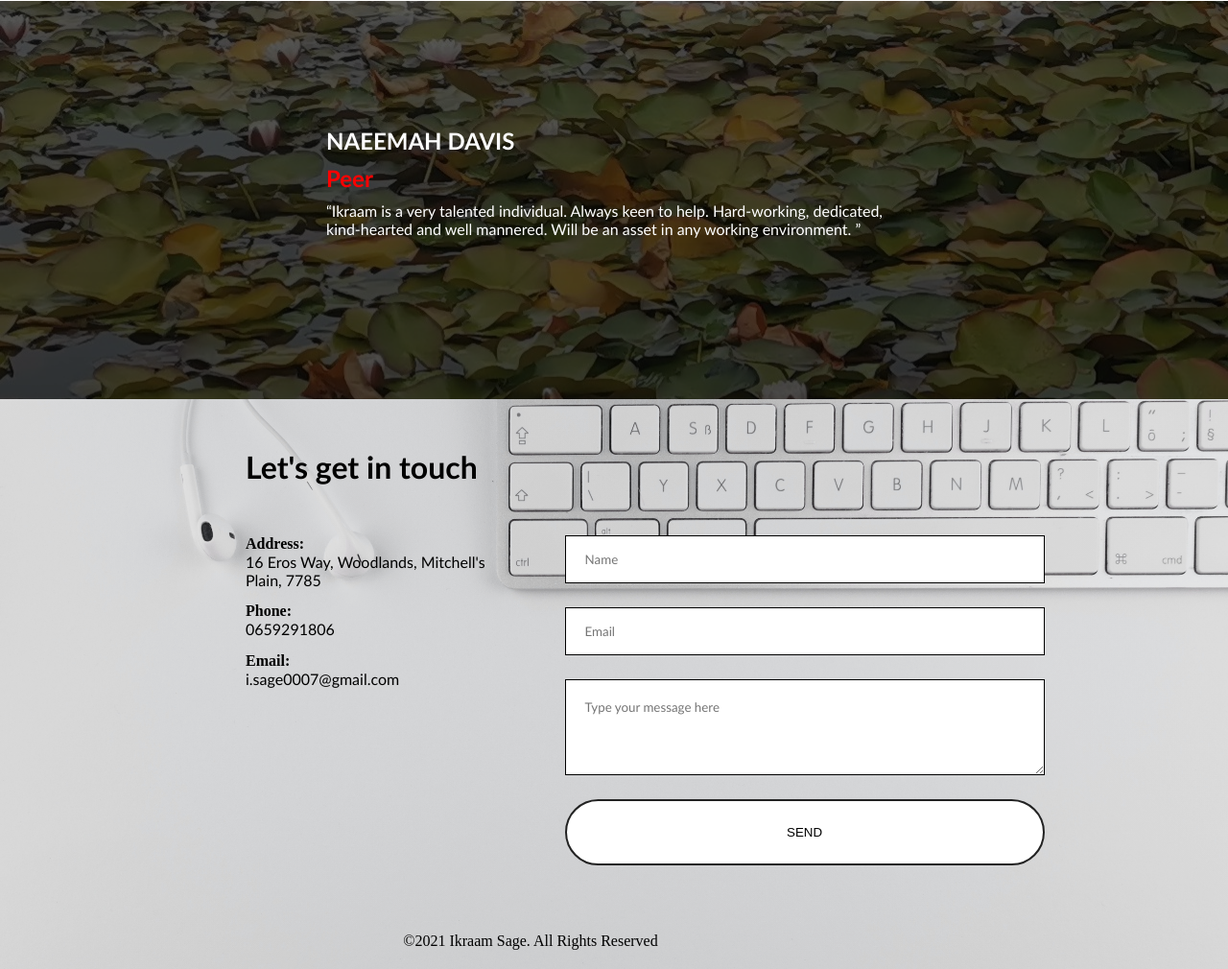
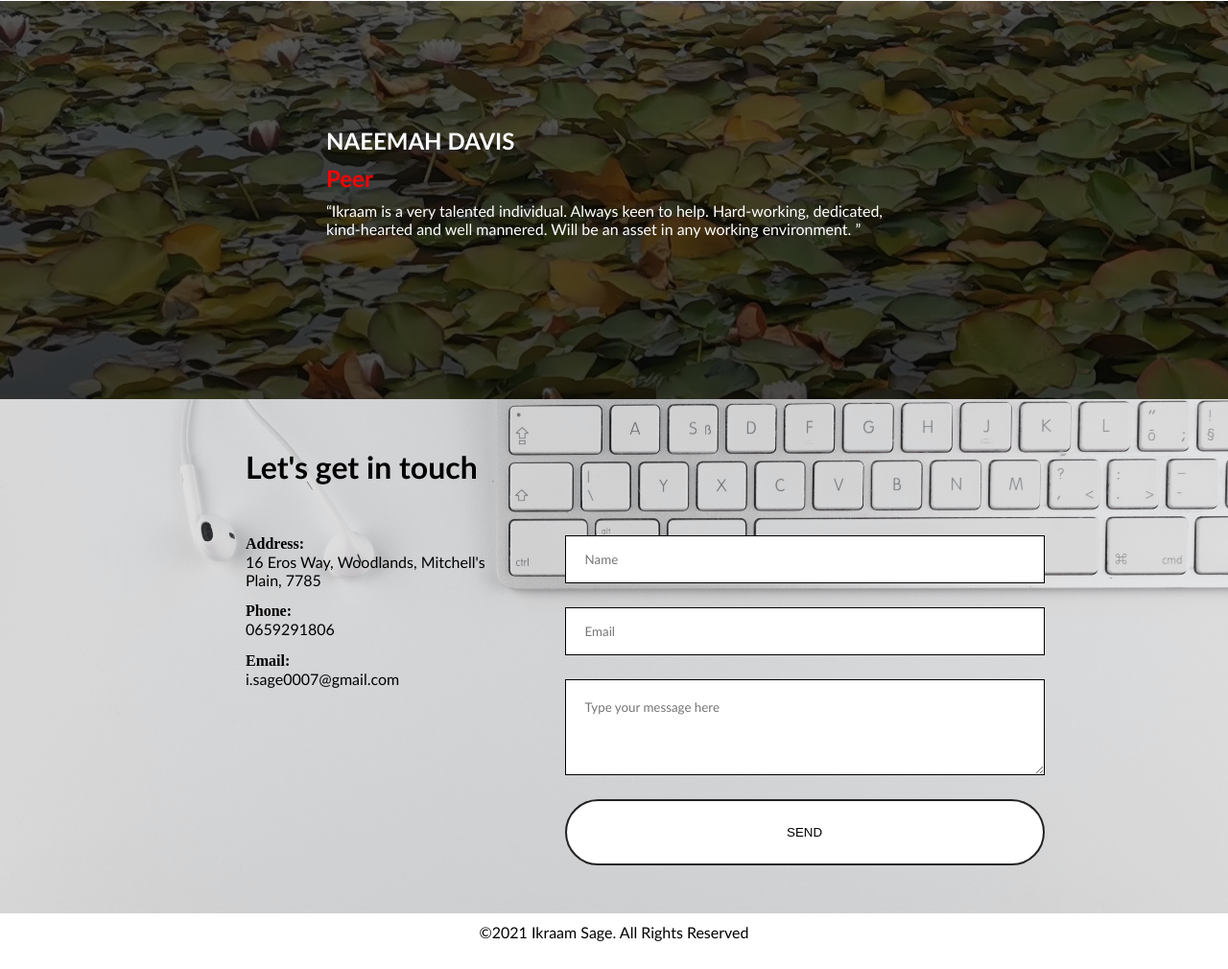
Before and after one commit to IkraamSage/My_Portfolio, a plain HTML site: page index.html in a window 1280 px wide. Shown: the part 3820-4830 px from the top of the page at 96% size. Drawn offline with nearby package versions, Linux system fonts and the light colour scheme.

Commit message:
Add files via upload

```diff
--- a/index.html
+++ b/index.html
@@ -376,8 +376,8 @@
           <button class="btn" type="submit">Send</button>
         </form>
       </div>
-      <div class="footer">©2021 Ikraam Sage. All Rights Reserved</div>
     </section>
+    <div class="footer">©2021 Ikraam Sage. All Rights Reserved</div>
 
     <!-- Scripts here  -->
     <script
--- a/styles/styles.css
+++ b/styles/styles.css
@@ -408,8 +408,9 @@
   display: flex;
   justify-content: center;
   align-items: center;
-  padding: 20px;
-  padding-right: 450px;
+  padding: 10px;
+
+  font-family: "Trebuchet MS", sans-serif;
 }
 @media screen and (max-width: 1000px) {
   button.nav {
```
